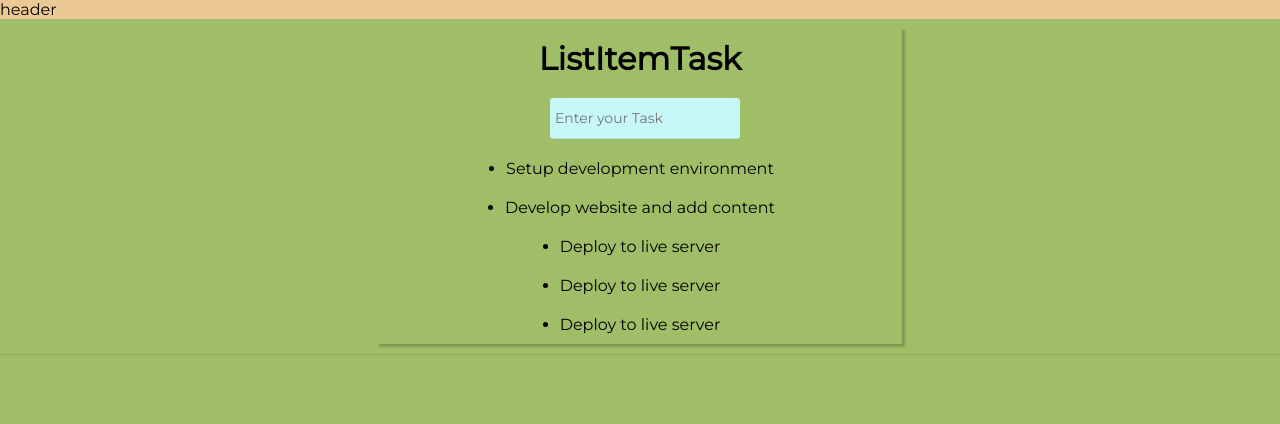
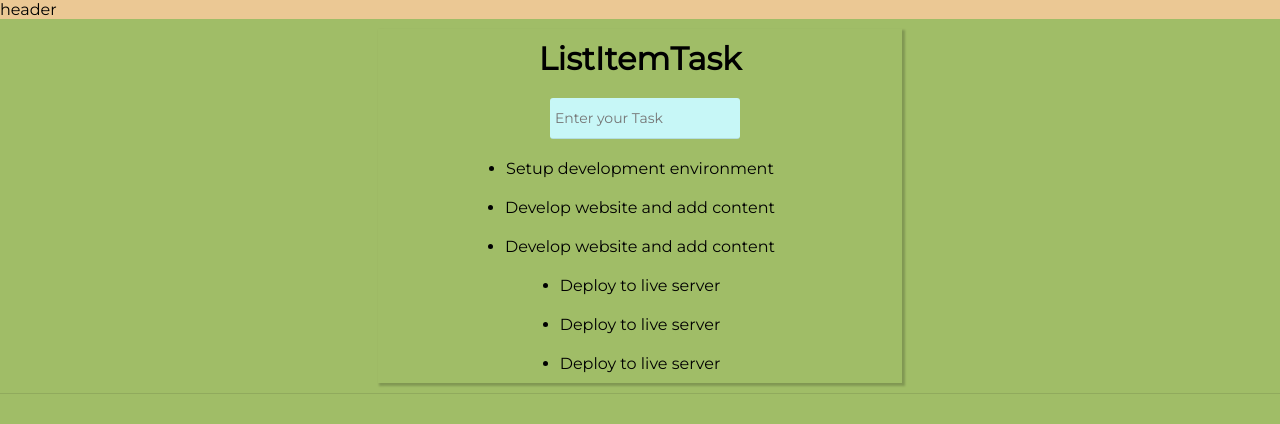
Before and after one commit to devtochit/KiddleTask, a React (Create React App) app: page / in a window 1280 px wide. Shown: the top 424 px of the page. Built offline with nearby package versions, Linux system fonts and the light colour scheme.

Commit message:
feat: added a button for task accessiblity

```diff
--- a/src/components/listItem/ListItem.js
+++ b/src/components/listItem/ListItem.js
@@ -8,6 +8,11 @@ const data = {
             id: 1,
             title: 'Setup development environment',
             completed: true,
+        },
+        {
+            id: 2,
+            title: 'Develop website and add content',
+            completed: false,
         },
         {
             id: 2,
```
Lines whose indentation alone changed are shown as unchanged.
